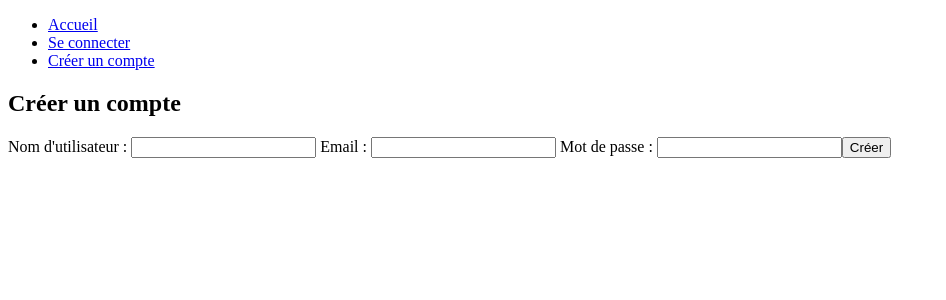
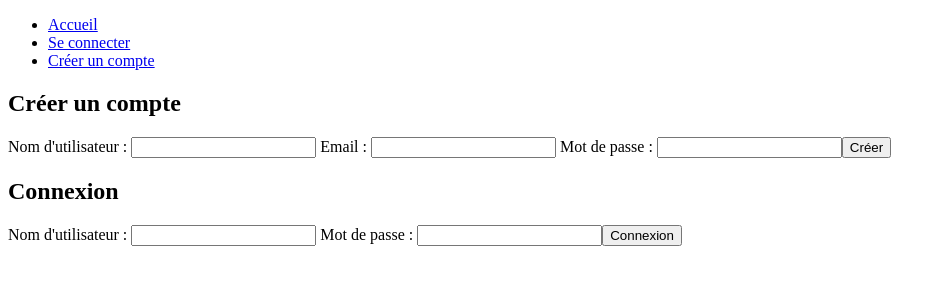
Before and after one commit to Jeff-Erson44/Festival-app, a Next.js app: page /login in a window 1280 px wide. Shown: the top 300 px of the page, without its empty margins (0-946 px from the left). Built offline with nearby package versions, Linux system fonts and the light colour scheme; no server answers.

Commit message:
ajout sign in

```diff
--- a/pages/login/index.js
+++ b/pages/login/index.js
@@ -3,14 +3,19 @@ import { useState } from "react";
 
 export default function Index() {
 
-    // Etat des donnes du formulaire
+    // Etat des donnes du formulaire inscription
     const [inputUser, setInputUser] = useState({
         id: "",
         username: "",
         email: "",
         password: "",
     })
-
+    // Etat des donnes du formulaire inscription
+    const [inputedUser, setInputedUser] = useState({
+        username: "",
+        password: "",
+    })
+    // Etat formulaire d'inscription
     const handleSignUp = async (e) => {
         e.preventDefault();
         // On récupère toutes les infos utisateurs
@@ -34,10 +39,29 @@ export default function Index() {
         }
     }
 
+    // Etat formulaire de connexion
+    const handleSignIn = async (e) => {
+        e.preventDefault();
+        // On récupère toutes les infos utisateurs
+        const res = await fetch('/api/auth/signin', {
+            method: 'POST',
+            headers: {
+                'Content-Type': 'application/json',
+            },
+            body: JSON.stringify({
+                username: inputedUser.username,
+                password: inputedUser.password,
+            }),
+        });
+
+        const data = await res.json();
+        console.log(data);
+    }
+
     return (
         <>
             <Head>
-                <title>Sign Up</title>
+                <title>Sign Up - Sign in</title>
             </Head>
 
             <h2>Créer un compte</h2>
@@ -50,6 +74,15 @@ export default function Index() {
                 <input type="password" name="password" value={inputUser.password || ''} onChange={(e) => setInputUser({ ...inputUser, password: e.target.value })} />
                 <button type="submit">Créer</button>
             </form>
+
+            <h2>Connexion</h2>
+            <form onSubmit={handleSignIn}>
+                <label> Nom d'utilisateur : </label>
+                <input type="text" name="username" value={inputedUser.username || ''} onChange={(e) => setInputedUser({ ...inputUser, username: e.target.value })} />
+                <label> Mot de passe : </label>
+                <input type="password" name="password" value={inputedUser.password || ''} onChange={(e) => setInputedUser({ ...inputedUser, password: e.target.value })} />
+                <button type="submit">Connexion</button>
+            </form>
         </>
     )
 }
```
Also changed, not shown: pages/api/auth/signin.js (added, +36 -0 lines).
